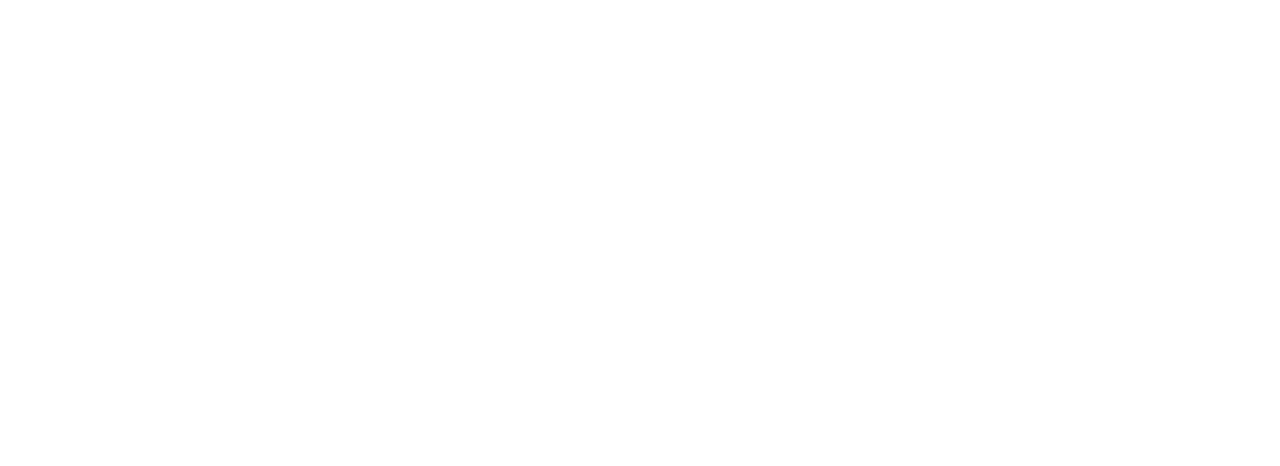
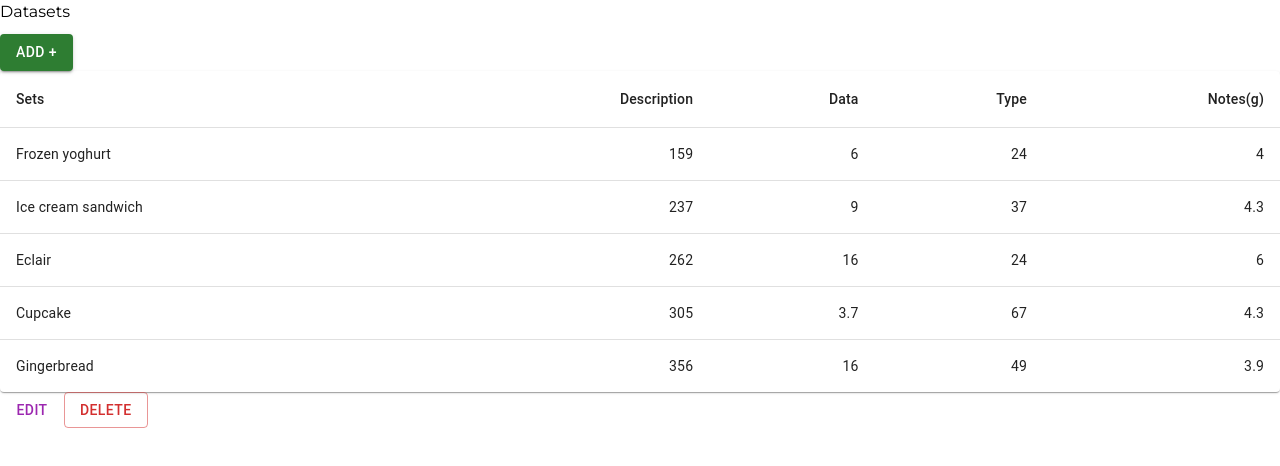
Before and after one commit to AjithACL/Web-Development, a React (Vite) app in the folder Day4_Data_Visualization/Dashboard/: page /dataset in a window 1280 px wide. Before the commit this address had no page. Shown: the top 466 px of the page. Built offline with nearby package versions, Linux system fonts and the light colour scheme.

Commit message:
Dataset Added

```diff
--- a/Day4_Data_Visualization/Dashboard/package.json
+++ b/Day4_Data_Visualization/Dashboard/package.json
@@ -10,9 +10,13 @@
     "preview": "vite preview"
   },
   "dependencies": {
+    "@emotion/react": "^11.14.0",
+    "@emotion/styled": "^11.14.0",
     "@fortawesome/free-brands-svg-icons": "^6.7.2",
     "@fortawesome/free-solid-svg-icons": "^6.7.2",
     "@fortawesome/react-fontawesome": "^0.2.2",
+    "@mui/material": "^6.3.0",
+    "@mui/styled-engine": "^6.3.0",
     "@reduxjs/toolkit": "^2.5.0",
     "react": "^18.3.1",
     "react-dom": "^18.3.1",
--- a/Day4_Data_Visualization/Dashboard/src/App.jsx
+++ b/Day4_Data_Visualization/Dashboard/src/App.jsx
@@ -3,6 +3,7 @@ import {BrowserRouter as Router, Route, Routes} from 'react-router-dom'
 import Login from "./component/Login"
 import Home from "./component/Home"
 import Register from "./component/Register"
+import Dataset from "./Dataset/Dataset"
 const App=()=>{
   return(
     <>
@@ -13,6 +14,7 @@ const App=()=>{
       <Route path="/login" element={<Login/>}/>
       <Route path="/register" element={<Register/>}/>
       <Route path="/dashboard" element={<Dashboard/>}/>
+      <Route path="/dataset" element={<Dataset/>}/>
     </Routes>
    </Router>
     </>
--- /dev/null
+++ b/Day4_Data_Visualization/Dashboard/src/Dataset/BasicTable.jsx
@@ -0,0 +1,65 @@
+import * as React from 'react';
+import Table from '@mui/material/Table';
+import TableBody from '@mui/material/TableBody';
+import TableCell from '@mui/material/TableCell';
+import TableContainer from '@mui/material/TableContainer';
+import TableHead from '@mui/material/TableHead';
+import TableRow from '@mui/material/TableRow';
+import Paper from '@mui/material/Paper';
+import Stack from '@mui/material/Stack';
+import Button from '@mui/material/Button';
+function createData(name, calories, fat, carbs, protein) {
+  return { name, calories, fat, carbs, protein };
+}
+
+const rows = [
+  createData('Frozen yoghurt', 159, 6.0, 24, 4.0),
+  createData('Ice cream sandwich', 237, 9.0, 37, 4.3),
+  createData('Eclair', 262, 16.0, 24, 6.0),
+  createData('Cupcake', 305, 3.7, 67, 4.3),
+  createData('Gingerbread', 356, 16.0, 49, 3.9),
+];
+
+export default function BasicTable() {
+  return (
+    <div className="data-table">
+      <Button variant="contained" color="success">
+        Add +
+      </Button>
+<TableContainer component={Paper}>
+      <Table sx={{ minWidth: 650 }} aria-label="simple table">
+        <TableHead>
+          <TableRow>
+            <TableCell>Sets</TableCell>
+            <TableCell align="right">Description</TableCell>
+            <TableCell align="right">Data</TableCell>
+            <TableCell align="right">Type</TableCell>
+            <TableCell align="right">Notes(g)</TableCell>
+          </TableRow>
+        </TableHead>
+        <TableBody>
+          {rows.map((row) => (
+            <TableRow
+              key={row.name}
+              sx={{ '&:last-child td, &:last-child th': { border: 0 } }}
+            >
+              <TableCell component="th" scope="row">
+                {row.name}
+              </TableCell>
+              <TableCell align="right">{row.calories}</TableCell>
+              <TableCell align="right">{row.fat}</TableCell>
+              <TableCell align="right">{row.carbs}</TableCell>
+              <TableCell align="right">{row.protein}</TableCell>
+            </TableRow>
+          ))}
+        </TableBody>
+      </Table>
+    </TableContainer>
+    <Button color="secondary">Edit</Button>
+    <Button variant="outlined" color="error">
+        Delete
+      </Button>
+    </div>
+
+  );
+}
--- /dev/null
+++ b/Day4_Data_Visualization/Dashboard/src/Dataset/Dataset.css
@@ -0,0 +1,3 @@
+.dashboard-table{
+    margin: 10px auto;
+}
--- /dev/null
+++ b/Day4_Data_Visualization/Dashboard/src/Dataset/Dataset.jsx
@@ -0,0 +1,15 @@
+import './Dataset.css'
+import BasicTable from "./BasicTable";
+const Dataset =()=>{
+    return(
+      <div>
+        <h1>Datasets</h1>
+        <div className="dashboard-table">
+
+        <BasicTable/>
+        </div>
+      </div>
+    )
+}
+
+export default Dataset;
--- a/Day4_Data_Visualization/Dashboard/src/component/Dashboard.css
+++ b/Day4_Data_Visualization/Dashboard/src/component/Dashboard.css
@@ -10,6 +10,7 @@
   background-color: #506edc;
   color: white;
 }
+
 .user-details {
   position: absolute;
   top: 50px;
@@ -69,6 +70,7 @@
   color: inherit;
   text-decoration: none;
   width: 100%;
+  margin-left: 10px;
 }
 
 .sidebar ul li a img {
@@ -135,8 +137,8 @@
 
 .tiles {
   display: grid;
-  grid-template-columns: repeat(4, 1fr);
-  grid-template-rows: 300px 200px;
+  grid-template-columns: repeat(4, 1fr); /* 4 equal columns */
+  grid-template-rows: 200px 300px; /* 2 rows with different heights */
   gap: 10px;
   padding: 10px;
   background-color: #e7e7e7;
@@ -145,22 +147,23 @@
 }
 
 .tiles1,
-.tiles2 {
-  grid-column: span 2;
-  grid-row: 1 / 2;
+.tiles2,
+.tiles3,
+.tiles4 {
   background-color: white;
   border-radius: 9px;
+  grid-column: span 1; /* Each tile spans 1 column */
+  grid-row: 1/2; /* Place them in the first row */
 }
 
-.tiles3,
-.tiles4,
 .tiles5,
 .tiles6 {
-  grid-column: span 1;
-  grid-row: 2 / 3;
   background-color: white;
   border-radius: 9px;
+  grid-column: span 2; /* These tiles span 2 columns */
+  grid-row: 2/3; /* Place them in the second row */
 }
+
 .dashboard-body ul li {
   display: flex;
   align-items: center;
@@ -169,8 +172,8 @@
   position: absolute;
   top: 50px;
   right: 30px;
-  height: 300px;
-  width: 300px;
+  height: 250px;
+  width: 200px;
   z-index: 999;
   background-color: white;
   box-shadow: 4px 10px 10px rgba(0, 0, 0, 0.5);
--- a/Day4_Data_Visualization/Dashboard/src/component/Dashboard.jsx
+++ b/Day4_Data_Visualization/Dashboard/src/component/Dashboard.jsx
@@ -34,21 +34,25 @@ const Dashboard = () => {
 
       {showUserDetails && (
         <div className="user-details">
-          <p>sdfasdf</p>
+          <h2>Profile</h2> <br />
+          {/* <h3>Hello {user?.username || "Guest"}</h3> */}
         </div>
       )}
 
       <div className="dashboard-body">
       <div className="sidebar">
         <ul>
-          <li><Link to="/dashboard" className="sidebar-dashboard">Dashboard</Link>
+          <li>
           <img src="Dashboard_icon.png" alt="" height='20px' width='20px'/>
+            <Link to="/dashboard" className="sidebar-dashboard">Dashboard</Link>
           </li>
-          <li><a href="#">Analytics</a>
+          <li>
           <img src="Analytics.png" alt="" height='20px' width='20px' />
+          <Link to="/dataset" className="sidebar-dataset">Dataset</Link>
           </li>
-          <li><a href="#">Settings</a>
+          <li>
           <img src="Settings.png" alt="" height='20px' width='20px'  />
+            <a href="#">Settings</a>
           </li>
         </ul>
         <button onClick={handleLogout} className="logout-button">Logout</button>
--- a/Day4_Data_Visualization/Dashboard/src/component/Login.css
+++ b/Day4_Data_Visualization/Dashboard/src/component/Login.css
@@ -15,14 +15,18 @@
   color: #333;
 }
 
+.Logincontainer img{
+  border-radius: 50%;
+  border: 2px solid black;
+  margin-top: 10px;
+}
+
 .Logincontainer form {
   display: flex;
   flex-direction: column;
 }
 
-.input-group {
-  margin-bottom: 15px;
-}
+
 
 .Logincontainer input {
   width: 100%;
@@ -40,25 +44,28 @@
   border: none;
   border-radius: 5px;
   cursor: pointer;
+  margin-top: 10px;
 }
-.login-email input {
-  margin-left: 40px;
+.login-email input{
+  margin-top: 10px;
+
 }
-.login-password input {
-  margin-left: 10px;
+.login-password input{
+  margin-top: 10px;
 }
-.login-email {
+.login-email{
+  margin-top: 10px;
   display: flex;
-  align-items: center;
-  justify-self: center;
-  margin: 10px;
+  flex-direction: column;
+  align-items: start;
 }
-.login-password {
+.login-password{
+  margin-top: 20px;
   display: flex;
-  align-items: center;
-  justify-self: center;
-  margin: 10px;
+  flex-direction: column;
+  align-items: start;
 }
+
 .login-error {
   color: red;
   margin: 10px;
--- a/Day4_Data_Visualization/Dashboard/src/component/Login.jsx
+++ b/Day4_Data_Visualization/Dashboard/src/component/Login.jsx
@@ -25,7 +25,7 @@ const Login = () => {
 
     if (user) {
       dispatch(setUser(user));
-      navigate("/home");
+      navigate("/Dashboard");
     } else {
       dispatch(setError("Invalid email or password."));
     }
--- a/Day4_Data_Visualization/Dashboard/src/component/Register.css
+++ b/Day4_Data_Visualization/Dashboard/src/component/Register.css
@@ -1,6 +1,6 @@
 .Registercontainer {
   width: 400px;
-  margin: 5px auto;
+  margin: 30px auto;
   padding: 20px;
   border: 1px solid #ccc;
   border-radius: 10px;
@@ -30,22 +30,6 @@
   gap: 15px;
 }
 
-/* .Register-username {
-  display: flex;
-  align-items: center;
-} */
-/* .Register-email {
-  display: flex;
-  align-items: center;
-}
-.Register-password {
-  display: flex;
-  align-items: center;
-}
-.Register-confirmpassword {
-  display: flex;
-  align-items: center;
-} */
 .Registercontainer input {
   width: 100%;
   padding: 5px;
```
Also changed, not shown: 1 other file (tests, documents, lock files or other folders).
